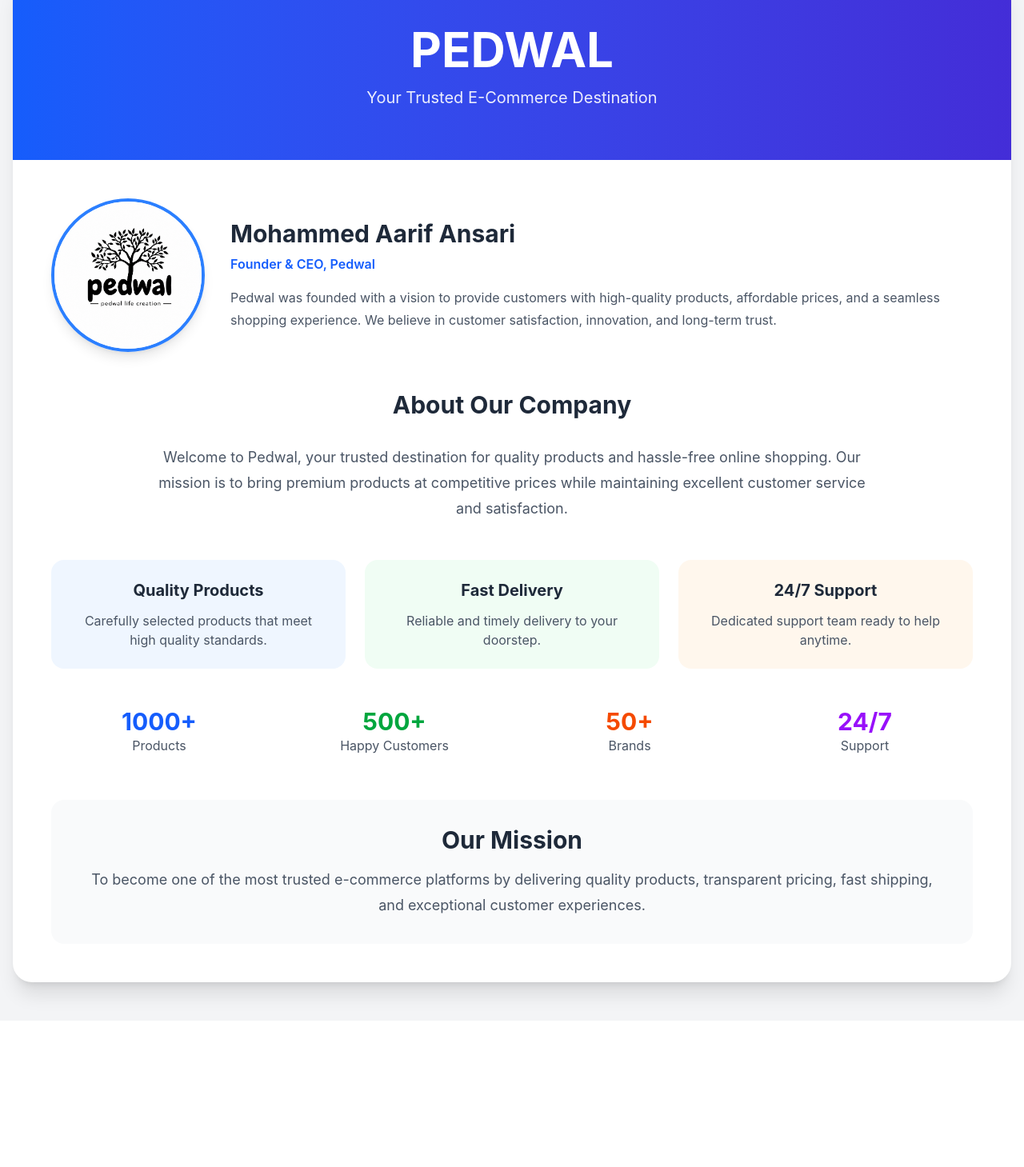
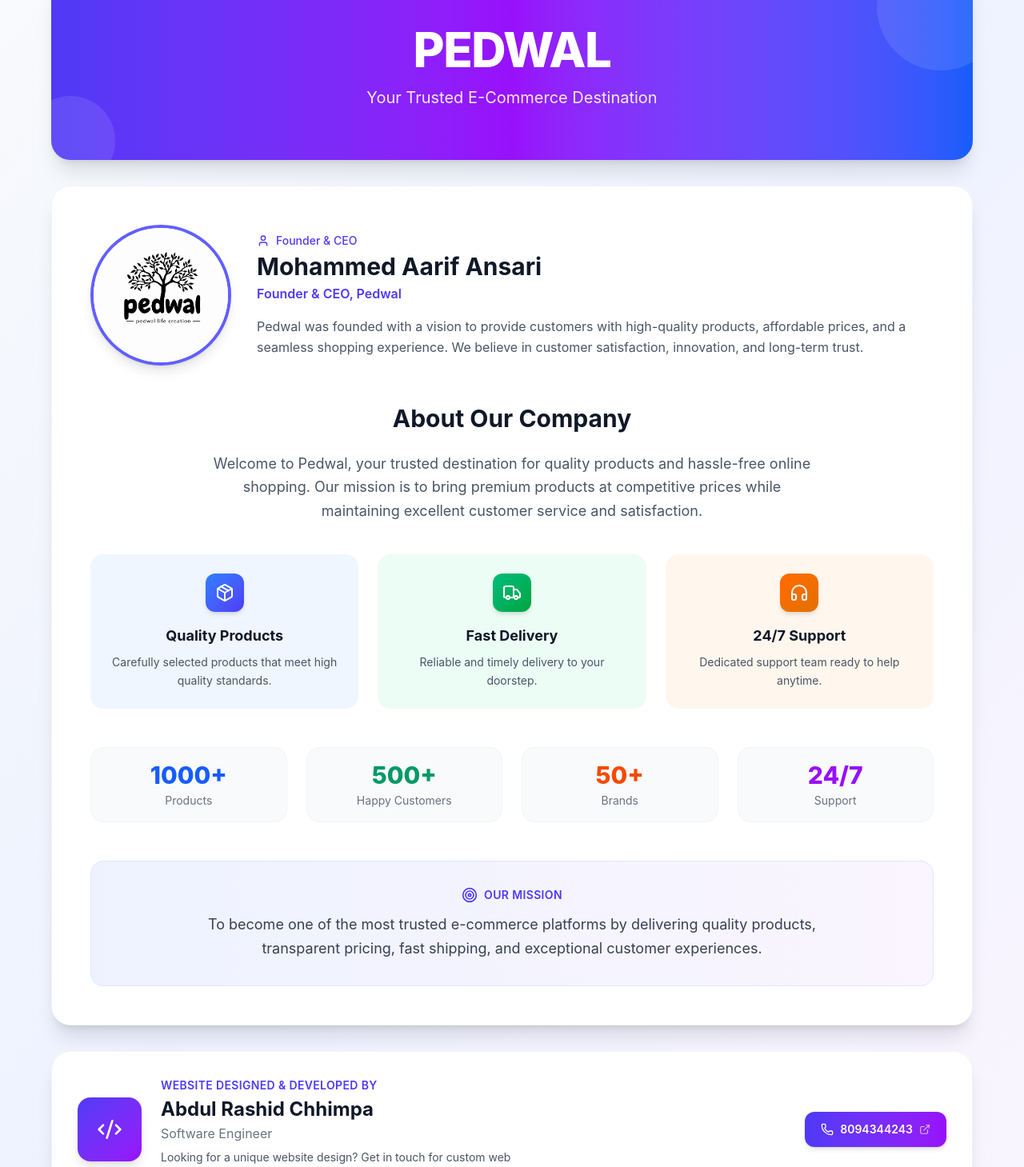
Before and after one commit to Abdul-Rashid-Chhimpa/frontend, a React (Vite) app: page /about in a window 1280 px wide. Shown: the part 80-1539 px from the top of the page at 80% size. Before the commit the page ends 1356 px from the top, so only its background shows below. Built offline with nearby package versions, Linux system fonts and the light colour scheme.

Commit message:
Update About.jsx

```diff
--- a/Components/About.jsx
+++ b/Components/About.jsx
@@ -1,124 +1,198 @@
+import {
+  Package,
+  Truck,
+  Headphones,
+  Target,
+  User,
+  Code2,
+  Phone,
+  ExternalLink,
+} from "lucide-react";
+
 const About = () => {
+  const features = [
+    {
+      title: "Quality Products",
+      desc: "Carefully selected products that meet high quality standards.",
+      icon: <Package size={24} />,
+      color: "from-blue-500 to-indigo-600",
+      bg: "bg-blue-50",
+      text: "text-blue-600",
+    },
+    {
+      title: "Fast Delivery",
+      desc: "Reliable and timely delivery to your doorstep.",
+      icon: <Truck size={24} />,
+      color: "from-emerald-500 to-green-600",
+      bg: "bg-emerald-50",
+      text: "text-emerald-600",
+    },
+    {
+      title: "24/7 Support",
+      desc: "Dedicated support team ready to help anytime.",
+      icon: <Headphones size={24} />,
+      color: "from-orange-500 to-amber-600",
+      bg: "bg-orange-50",
+      text: "text-orange-600",
+    },
+  ];
+
+  const stats = [
+    { value: "1000+", label: "Products", color: "text-blue-600" },
+    { value: "500+", label: "Happy Customers", color: "text-emerald-600" },
+    { value: "50+", label: "Brands", color: "text-orange-600" },
+    { value: "24/7", label: "Support", color: "text-purple-600" },
+  ];
+
   return (
-    <div className="bg-gray-100 min-h-screen py-12 px-4">
-      <div className="max-w-7xl mx-auto bg-white rounded-3xl shadow-xl overflow-hidden">
-
-        {/* Hero Section */}
-        <div className="bg-gradient-to-r from-blue-600 to-indigo-700 text-white p-10 md:p-16 text-center">
-          <h1 className="text-4xl md:text-6xl font-bold">
+    <div className="min-h-screen bg-gradient-to-br from-slate-50 via-indigo-50 to-purple-50 py-8 sm:py-12 px-3 sm:px-6">
+      <div className="max-w-6xl mx-auto">
+        {/* Hero */}
+        <div className="relative overflow-hidden rounded-2xl sm:rounded-3xl bg-gradient-to-r from-indigo-600 via-purple-600 to-blue-600 text-white p-8 sm:p-12 md:p-16 text-center shadow-xl mb-8">
+          <div className="absolute -top-10 -right-10 w-40 h-40 rounded-full bg-white/10" />
+          <div className="absolute -bottom-8 -left-8 w-28 h-28 rounded-full bg-white/10" />
+          <h1 className="relative text-4xl sm:text-5xl md:text-6xl font-extrabold tracking-tight">
             PEDWAL
           </h1>
-          <p className="mt-4 text-lg md:text-xl opacity-90">
+          <p className="relative mt-3 sm:mt-4 text-base sm:text-xl text-white/90">
             Your Trusted E-Commerce Destination
           </p>
         </div>
 
+        {/* Main Card */}
+        <div className="bg-white rounded-2xl sm:rounded-3xl shadow-xl border border-gray-100 overflow-hidden">
           {/* Owner Section */}
-        <div className="flex flex-col md:flex-row items-center gap-8 p-8 md:p-12">
-          <div className="w-48 h-48 overflow-hidden rounded-full border-4 border-blue-500 shadow-lg">
+          <div className="flex flex-col md:flex-row items-center gap-6 sm:gap-8 p-6 sm:p-10 md:p-12">
+            <div className="w-36 h-36 sm:w-44 sm:h-44 overflow-hidden rounded-full border-4 border-indigo-500 shadow-lg flex-shrink-0 bg-gray-50">
               <img
                 src="/logowithqoute.png"
-              alt="Owner img"
+                alt="Founder"
                 className="w-full h-full object-cover"
+                onError={(e) => {
+                  e.target.src =
+                    "https://via.placeholder.com/200?text=Founder";
+                }}
               />
             </div>
-
             <div className="flex-1 text-center md:text-left">
-            <h2 className="text-3xl font-bold text-gray-800">
+              <div className="inline-flex items-center gap-2 text-indigo-600 text-sm font-medium mb-1">
+                <User size={16} />
+                Founder & CEO
+              </div>
+              <h2 className="text-2xl sm:text-3xl font-bold text-gray-900">
                 Mohammed Aarif Ansari
               </h2>
-
-            <p className="text-blue-600 font-semibold mt-2">
+              <p className="text-indigo-600 font-semibold mt-1">
                 Founder & CEO, Pedwal
               </p>
-
-            <p className="text-gray-600 mt-4 leading-7">
-              Pedwal was founded with a vision to provide customers
-              with high-quality products, affordable prices, and a
-              seamless shopping experience. We believe in customer
-              satisfaction, innovation, and long-term trust.
+              <p className="text-gray-600 mt-4 leading-relaxed text-sm sm:text-base">
+                Pedwal was founded with a vision to provide customers with
+                high-quality products, affordable prices, and a seamless
+                shopping experience. We believe in customer satisfaction,
+                innovation, and long-term trust.
               </p>
             </div>
           </div>
 
           {/* About Company */}
-        <div className="px-8 md:px-12 pb-12">
-          <h2 className="text-3xl font-bold text-center text-gray-800 mb-8">
+          <div className="px-6 sm:px-10 md:px-12 pb-10 sm:pb-12">
+            <h2 className="text-2xl sm:text-3xl font-bold text-center text-gray-900 mb-4 sm:mb-6">
               About Our Company
             </h2>
-
-          <p className="text-gray-600 text-lg leading-8 text-center max-w-4xl mx-auto">
-            Welcome to Pedwal, your trusted destination for quality
-            products and hassle-free online shopping. Our mission is
-            to bring premium products at competitive prices while
-            maintaining excellent customer service and satisfaction.
+            <p className="text-gray-600 text-sm sm:text-lg leading-relaxed text-center max-w-3xl mx-auto">
+              Welcome to Pedwal, your trusted destination for quality products
+              and hassle-free online shopping. Our mission is to bring premium
+              products at competitive prices while maintaining excellent
+              customer service and satisfaction.
             </p>
 
             {/* Features */}
-          <div className="grid md:grid-cols-3 gap-6 mt-12">
-            <div className="bg-blue-50 p-6 rounded-2xl text-center hover:shadow-lg transition">
-              <h3 className="text-xl font-bold text-gray-800 mb-3">
-                Quality Products
+            <div className="grid sm:grid-cols-3 gap-4 sm:gap-6 mt-10">
+              {features.map((f) => (
+                <div
+                  key={f.title}
+                  className={`${f.bg} p-5 sm:p-6 rounded-2xl text-center hover:shadow-lg hover:-translate-y-1 transition-all duration-300`}
+                >
+                  <div
+                    className={`w-12 h-12 mx-auto rounded-xl bg-gradient-to-br ${f.color} text-white flex items-center justify-center mb-4 shadow-md`}
+                  >
+                    {f.icon}
+                  </div>
+                  <h3 className="text-lg font-bold text-gray-900 mb-2">
+                    {f.title}
                   </h3>
-              <p className="text-gray-600">
-                Carefully selected products that meet high quality
-                standards.
+                  <p className="text-gray-600 text-sm leading-relaxed">
+                    {f.desc}
+                  </p>
+                </div>
+              ))}
+            </div>
+
+            {/* Stats */}
+            <div className="grid grid-cols-2 md:grid-cols-4 gap-4 sm:gap-6 mt-10 sm:mt-12">
+              {stats.map((s) => (
+                <div
+                  key={s.label}
+                  className="text-center p-4 rounded-2xl bg-gray-50 border border-gray-100"
+                >
+                  <h3 className={`text-2xl sm:text-3xl font-extrabold ${s.color}`}>
+                    {s.value}
+                  </h3>
+                  <p className="text-gray-500 text-xs sm:text-sm mt-1">
+                    {s.label}
+                  </p>
+                </div>
+              ))}
+            </div>
+
+            {/* Mission */}
+            <div className="mt-10 sm:mt-12 bg-gradient-to-r from-indigo-50 to-purple-50 rounded-2xl p-6 sm:p-8 text-center border border-indigo-100">
+              <div className="inline-flex items-center gap-2 text-indigo-600 mb-3">
+                <Target size={20} />
+                <span className="font-semibold text-sm uppercase tracking-wide">
+                  Our Mission
+                </span>
+              </div>
+              <p className="text-gray-700 text-sm sm:text-lg leading-relaxed max-w-3xl mx-auto">
+                To become one of the most trusted e-commerce platforms by
+                delivering quality products, transparent pricing, fast shipping,
+                and exceptional customer experiences.
+              </p>
+            </div>
+          </div>
+        </div>
+
+        {/* ========== WEBSITE DESIGNER CREDIT ========== */}
+        <div className="mt-8 bg-white rounded-2xl sm:rounded-3xl shadow-xl border border-gray-100 p-6 sm:p-8">
+          <div className="flex flex-col sm:flex-row items-center gap-5 sm:gap-6">
+            <div className="w-16 h-16 sm:w-20 sm:h-20 rounded-2xl bg-gradient-to-br from-indigo-600 to-purple-600 text-white flex items-center justify-center flex-shrink-0 shadow-lg">
+              <Code2 size={32} />
+            </div>
+
+            <div className="flex-1 text-center sm:text-left">
+              <p className="text-xs sm:text-sm text-indigo-600 font-semibold uppercase tracking-wide mb-1">
+                Website Designed & Developed By
+              </p>
+              <h3 className="text-xl sm:text-2xl font-bold text-gray-900">
+                Abdul Rashid Chhimpa
+              </h3>
+              <p className="text-gray-500 text-sm sm:text-base mt-0.5">
+                Software Engineer
+              </p>
+              <p className="text-gray-600 text-sm mt-2 max-w-lg">
+                Looking for a unique website design? Get in touch for custom
+                web development, e-commerce stores, and modern UI/UX solutions.
               </p>
             </div>
 
-            <div className="bg-green-50 p-6 rounded-2xl text-center hover:shadow-lg transition">
-              <h3 className="text-xl font-bold text-gray-800 mb-3">
-                Fast Delivery
-              </h3>
-              <p className="text-gray-600">
-                Reliable and timely delivery to your doorstep.
-              </p>
-            </div>
-
-            <div className="bg-orange-50 p-6 rounded-2xl text-center hover:shadow-lg transition">
-              <h3 className="text-xl font-bold text-gray-800 mb-3">
-                24/7 Support
-              </h3>
-              <p className="text-gray-600">
-                Dedicated support team ready to help anytime.
-              </p>
-            </div>
-          </div>
-
-          {/* Stats */}
-          <div className="grid grid-cols-2 md:grid-cols-4 gap-6 mt-12">
-            <div className="text-center">
-              <h3 className="text-3xl font-bold text-blue-600">1000+</h3>
-              <p className="text-gray-600">Products</p>
-            </div>
-
-            <div className="text-center">
-              <h3 className="text-3xl font-bold text-green-600">500+</h3>
-              <p className="text-gray-600">Happy Customers</p>
-            </div>
-
-            <div className="text-center">
-              <h3 className="text-3xl font-bold text-orange-600">50+</h3>
-              <p className="text-gray-600">Brands</p>
-            </div>
-
-            <div className="text-center">
-              <h3 className="text-3xl font-bold text-purple-600">24/7</h3>
-              <p className="text-gray-600">Support</p>
-            </div>
-          </div>
-
-          {/* Mission */}
-          <div className="mt-14 bg-gray-50 rounded-2xl p-8 text-center">
-            <h2 className="text-3xl font-bold text-gray-800 mb-4">
-              Our Mission
-            </h2>
-
-            <p className="text-gray-600 text-lg leading-8">
-              To become one of the most trusted e-commerce platforms by
-              delivering quality products, transparent pricing, fast
-              shipping, and exceptional customer experiences.
-            </p>
+            <a
+              href="tel:+918094344243"
+              className="flex items-center gap-2 bg-gradient-to-r from-indigo-600 to-purple-600 hover:from-indigo-700 hover:to-purple-700 text-white px-5 py-3 rounded-xl font-semibold text-sm shadow-md transition flex-shrink-0"
+            >
+              <Phone size={16} />
+              8094344243
+              <ExternalLink size={14} className="opacity-70" />
+            </a>
           </div>
         </div>
       </div>
```
Lines whose indentation alone changed are shown as unchanged.
